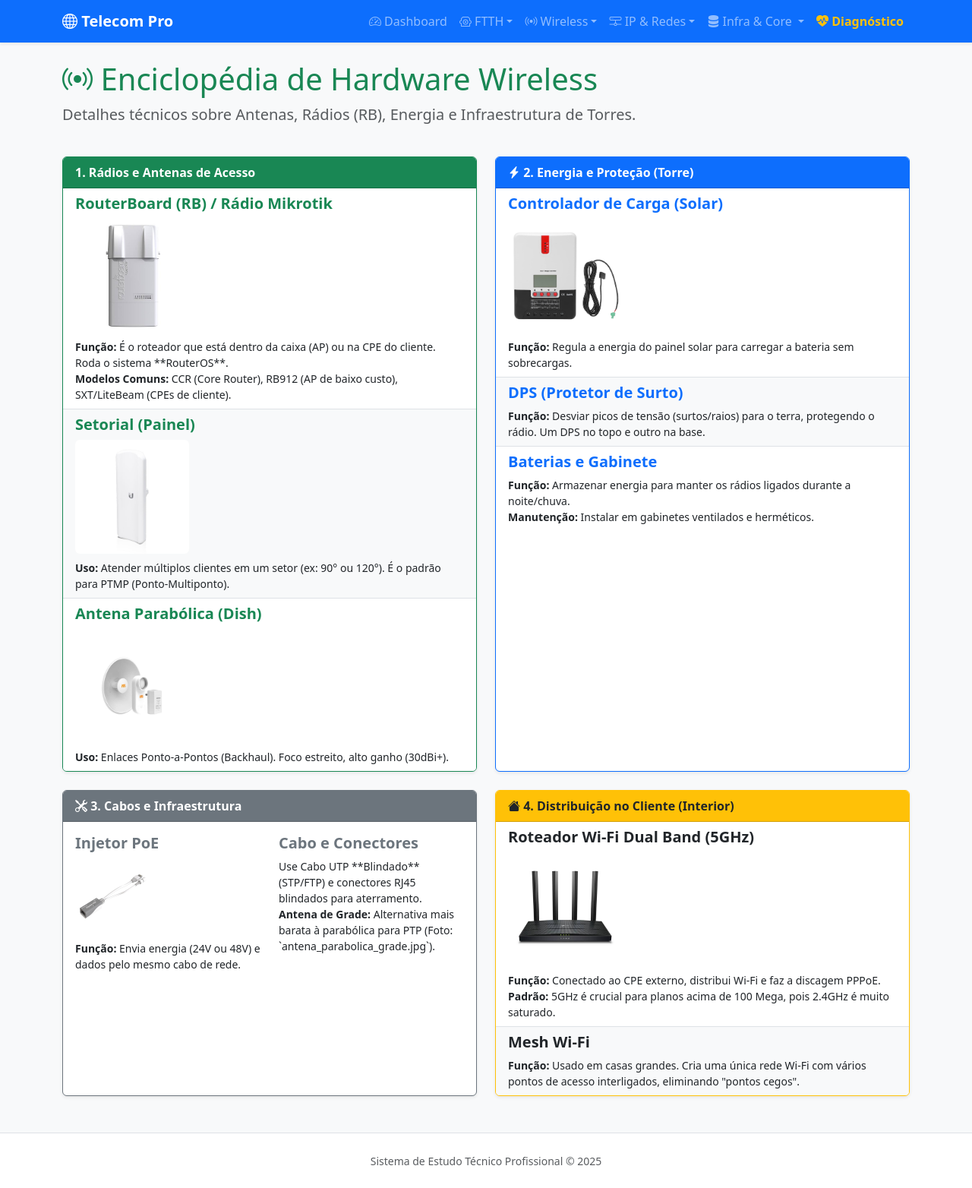
After one commit to binhog29/projeto_telecom, a Flask app: page /radio/hardware in a window 1280 px wide. The commit adds this page. Shown: the whole page at 76% size. Run offline with Flask 3, Linux system fonts and the light colour scheme.

Commit message:
Adiciona fotos finais do módulo WISP

```diff
--- a/app.py
+++ b/app.py
@@ -1,11 +1,11 @@
 from flask import Flask, render_template, request
 import ipaddress
-import random # Para o Quiz
+import random
 
 app = Flask(__name__)
 
 # =================================================================
-# BANCO DE QUESTÕES (Mantido no topo, simplificado aqui por brevidade)
+# BANCO DE QUESTÕES (Mantido para a lógica do Quiz)
 # =================================================================
 QUIZ_FTTH = {
     "q1": {"pergunta": "Qual é a cor OBRIGATÓRIA do conector em redes GPON?", "opcoes": {"A": "Azul (UPC)", "B": "Verde (APC)", "C": "Preto (PC)"}, "resposta": "B", "modulo": "FTTH"},
@@ -14,6 +14,7 @@
     "q4": {"pergunta": "Qual é o principal uso da fibra G.657A?", "opcoes": {"A": "Cabos tronco longos", "B": "Cabos Drop (baixo raio de curvatura)", "C": "Links de 10Gbps"}, "resposta": "B", "modulo": "FTTH"},
     "q5": {"pergunta": "Qual componente passivo tem a maior perda típica (atenuação) na rede FTTH?", "opcoes": {"A": "Fusão (0.05 dB)", "B": "Conector (0.5 dB)", "C": "Splitter (10.5 dB+)"}, "resposta": "C", "modulo": "FTTH"},
 }
+
 QUIZ_IP = {
     "q1": {"pergunta": "Qual protocolo é RÁPIDO, não garante entrega, e é usado para Jogos/VoIP?", "opcoes": {"A": "TCP", "B": "HTTP", "C": "UDP"}, "resposta": "C", "modulo": "IP"},
     "q2": {"pergunta": "Em uma rede /24, qual é o endereço de Broadcast?", "opcoes": {"A": "O primeiro IP", "B": "O último IP (ex: .255)", "C": "O IP do gateway"}, "resposta": "B", "modulo": "IP"},
@@ -21,6 +22,7 @@
     "q4": {"pergunta": "Qual é o objetivo principal do PPPoE em um provedor?", "opcoes": {"A": "Garantir a qualidade de serviço (QoS)", "B": "Exigir autenticação (Login/Senha)", "C": "Apenas entregar IP automaticamente"}, "resposta": "B", "modulo": "IP"},
     "q5": {"pergunta": "O que o DNS faz?", "opcoes": {"A": "Muda o endereço MAC", "B": "Entrega IP automaticamente", "C": "Traduz domínio (nome) para IP"}, "resposta": "C", "modulo": "IP"},
 }
+
 QUIZ_RADIO = {
     "q1": {"pergunta": "Qual a porcentagem mínima da Zona de Fresnel que deve estar livre de obstáculos?", "opcoes": {"A": "50%", "B": "60%", "C": "80%"}, "resposta": "B", "modulo": "Rádio"},
     "q2": {"pergunta": "Qual frequência é preferida para Backhaul PTP em áreas rurais de longa distância?", "opcoes": {"A": "60 GHz", "B": "5.8 GHz", "C": "2.4 GHz"}, "resposta": "B", "modulo": "Rádio"},
@@ -56,8 +58,8 @@
         return render_template('ftth_calc.html', titulo="FTTH: Simulador Pro")
     return render_template('ftth_calc.html', titulo="FTTH: Simulador Pro")
 
-# --- SUB-ROTAS: DETALHES DE HARDWARE FTTH (GARANTINDO QUE EXISTEM) ---
-# Seus arquivos HTML devem existir para estas rotas
+# --- SUB-ROTAS: DETALHES DE HARDWARE FTTH ---
+# ESTAS ROTAS SÃO DEFINIDAS EXPLICITAMENTE E SÃO AS CORRETAS
 @app.route('/ftth/hardware/olt')
 def ftth_hw_olt():
     return render_template('ftth_hw_olt.html', titulo="HW: OLT")
@@ -102,11 +104,14 @@
 def ftth_hw_pto():
     return render_template('ftth_hw_pto.html', titulo="HW: PTO/Roseta")
 
-
 # --- MÓDULO RÁDIO (WIRELESS) ---
 @app.route('/radio/teoria')
 def radio_teoria():
     return render_template('radio_teoria.html', titulo="Rádio: WISP Training")
+
+@app.route('/radio/hardware')
+def radio_hardware():
+    return render_template('radio_hardware.html', titulo="Rádio: Enciclopédia de Hardware")
 
 # --- MÓDULO IP (REDES LÓGICAS) ---
 @app.route('/ip/teoria')
@@ -115,10 +120,58 @@
 
 @app.route('/ip/calc', methods=['GET', 'POST'])
 def ip_calc():
-    # ... (Sua lógica de cálculo IP em Python - Mantida para brevidade) ...
-    pass # Remova este 'pass' se você estiver usando a lógica de cálculo IP
+    context = {'titulo': "Calculadora IP (CIDR)"}
 
-# --- MÓDULO DIAGNÓSTICO E QUIZ ---
+    if request.method == 'GET':
+        return render_template('ip_calc.html', **context)
+
+    if request.method == 'POST':
+        ip_entrada = request.form.get('ip_address')
+        cidr_entrada = int(request.form.get('cidr_mask'))
+
+        context.update({
+            'ip_entrada': ip_entrada,
+            'cidr_entrada': cidr_entrada
+        })
+
+        try:
+            network = ipaddress.ip_network(f'{ip_entrada}/{cidr_entrada}', strict=False)
+
+            network_address = str(network.network_address)
+            netmask = str(network.netmask)
+            broadcast_address = str(network.broadcast_address)
+
+            if cidr_entrada == 32:
+                total_hosts = 1
+                first_usable = ip_entrada
+                last_usable = ip_entrada
+            elif cidr_entrada == 31:
+                total_hosts = 0
+                first_usable = "N/A"
+                last_usable = "N/A"
+            else:
+                total_hosts = network.num_addresses - 2
+                first_usable = str(network.network_address + 1)
+                last_usable = str(network.broadcast_address - 1)
+
+            context.update({
+                'resultado': True,
+                'net_addr': network_address,
+                'broadcast': broadcast_address,
+                'net_mask': netmask,
+                'first_ip': first_usable,
+                'last_ip': last_usable,
+                'hosts': total_hosts
+            })
+
+            return render_template('ip_calc.html', **context)
+
+        except ValueError:
+            context['erro'] = "Endereço IP ou Máscara inválida! Verifique a sintaxe."
+            return render_template('ip_calc.html', **context)
+
+
+# --- ROTA DE DIAGNÓSTICO E QUIZ ---
 @app.route('/diag')
 def diag_home():
     return render_template('diag_home.html', titulo="Central de Diagnóstico")
@@ -201,5 +254,4 @@
 
 
 if __name__ == '__main__':
-    # VOCÊ DEVE TER REMOVIDO O LOOP PROBLEMÁTICO AQUI
     app.run(debug=True)
--- a/templates/base.html
+++ b/templates/base.html
@@ -34,16 +34,19 @@
                     <li><a class="dropdown-item" href="/ftth/calc">Simulador de Potência</a></li>
                 </ul>
             </li>
+
             <li class="nav-item dropdown">
                 <a class="nav-link dropdown-toggle" href="#" role="button" data-bs-toggle="dropdown"><i class="bi bi-broadcast"></i> Wireless</a>
                 <ul class="dropdown-menu shadow">
                     <li><a class="dropdown-item" href="/radio/teoria">Engenharia WISP</a></li>
-                </ul>
+                    <li><a class="dropdown-item" href="/radio/hardware">Hardware & Antenas</a></li> </ul>
             </li>
+
             <li class="nav-item dropdown">
                 <a class="nav-link dropdown-toggle" href="#" role="button" data-bs-toggle="dropdown"><i class="bi bi-hdd-network"></i> IP & Redes</a>
                 <ul class="dropdown-menu shadow">
                     <li><a class="dropdown-item" href="/ip/teoria">Protocolos (TCP/IP)</a></li>
+                    <li><hr class="dropdown-divider"></li>
                     <li><a class="dropdown-item" href="/ip/calc">Calculadora CIDR</a></li>
                 </ul>
             </li>
--- a/templates/home.html
+++ b/templates/home.html
@@ -40,8 +40,10 @@
                 <h2 class="h5 mb-0 text-success fw-bold">2. Rádio (WISP)</h2>
             </div>
             <p class="text-muted small">Enlaces 5.8GHz, Zona de Fresnel e infra de torres.</p>
-            <div class="mt-auto pt-3 d-grid">
-                <a href="/radio/teoria" class="btn btn-outline-success fw-bold">Acessar Módulo Wireless →</a>
+            <div class="mt-auto pt-3">
+                <div class="d-flex gap-2 mb-2">
+                    <a href="/radio/teoria" class="btn btn-outline-success fw-bold flex-fill">Teoria</a>
+                    <a href="/radio/hardware" class="btn btn-success fw-bold flex-fill">Hardware</a> </div>
             </div>
         </div>
     </div>
--- /dev/null
+++ b/templates/radio_hardware.html
@@ -0,0 +1,109 @@
+{% extends "base.html" %}
+
+{% block conteudo %}
+<div class="row mb-4">
+    <div class="col-12">
+        <h1 class="text-success"><i class="bi bi-broadcast"></i> Enciclopédia de Hardware Wireless</h1>
+        <p class="lead text-muted">Detalhes técnicos sobre Antenas, Rádios (RB), Energia e Infraestrutura de Torres.</p>
+    </div>
+</div>
+
+<div class="row g-4">
+
+    <div class="col-lg-6">
+        <div class="card shadow-sm border-success h-100">
+            <div class="card-header bg-success text-white fw-bold"><i class="bi bi-antenna-fill"></i> 1. Rádios e Antenas de Acesso</div>
+            <div class="list-group list-group-flush">
+
+                <div class="list-group-item">
+                    <h5 class="fw-bold text-success">RouterBoard (RB) / Rádio Mikrotik</h5>
+                    <img src="{{ url_for('static', filename='img/routerboard.jpg') }}" class="img-fluid mb-2 rounded" style="max-height: 150px; object-fit: cover;" onerror="this.src='https://placehold.co/600x150/28a745/FFF?text=FOTO+RouterBoard+Mikrotik'">
+                    <p class="small mb-0"><strong>Função:</strong> É o roteador que está dentro da caixa (AP) ou na CPE do cliente. Roda o sistema **RouterOS**.</p>
+                    <p class="small mb-0"><strong>Modelos Comuns:</strong> CCR (Core Router), RB912 (AP de baixo custo), SXT/LiteBeam (CPEs de cliente).</p>
+                </div>
+
+                <div class="list-group-item bg-light">
+                    <h5 class="fw-bold text-success">Setorial (Painel)</h5>
+                    <img src="{{ url_for('static', filename='img/antena_setorial.jpg') }}" class="img-fluid mb-2 rounded" style="max-height: 150px; object-fit: cover;" onerror="this.src='https://placehold.co/600x150/28a745/FFF?text=FOTO+SETORIAL'">
+                    <p class="small mb-0"><strong>Uso:</strong> Atender múltiplos clientes em um setor (ex: 90° ou 120°). É o padrão para PTMP (Ponto-Multiponto).</p>
+                </div>
+
+                 <div class="list-group-item">
+                    <h5 class="fw-bold text-success">Antena Parabólica (Dish)</h5>
+                     <img src="{{ url_for('static', filename='img/antena_parabolica.jpg') }}" class="img-fluid mb-2 rounded" style="max-height: 150px; object-fit: cover;" onerror="this.src='https://placehold.co/600x150/0d6efd/FFF?text=FOTO+PARABOLICA+(DISH)'">
+                    <p class="small mb-0"><strong>Uso:</strong> Enlaces Ponto-a-Pontos (Backhaul). Foco estreito, alto ganho (30dBi+).</p>
+                </div>
+
+            </div>
+        </div>
+    </div>
+
+    <div class="col-lg-6">
+        <div class="card shadow-sm border-primary h-100">
+            <div class="card-header bg-primary text-white fw-bold"><i class="bi bi-lightning-charge-fill"></i> 2. Energia e Proteção (Torre)</div>
+            <div class="list-group list-group-flush">
+
+                <div class="list-group-item">
+                    <h5 class="fw-bold text-primary">Controlador de Carga (Solar)</h5>
+                    <img src="{{ url_for('static', filename='img/controlador_carga.jpg') }}" class="img-fluid mb-2 rounded" style="max-height: 150px; object-fit: contain;" onerror="this.src='https://placehold.co/600x150/0d6efd/FFF?text=FOTO+CONTROLADOR+DE+CARGA'">
+                    <p class="small mb-0"><strong>Função:</strong> Regula a energia do painel solar para carregar a bateria sem sobrecargas.</p>
+                </div>
+
+                <div class="list-group-item bg-light">
+                    <h5 class="fw-bold text-primary">DPS (Protetor de Surto)</h5>
+                    <p class="small mb-0"><strong>Função:</strong> Desviar picos de tensão (surtos/raios) para o terra, protegendo o rádio. Um DPS no topo e outro na base.</p>
+                </div>
+
+                <div class="list-group-item">
+                    <h5 class="fw-bold text-primary">Baterias e Gabinete</h5>
+                    <p class="small mb-0"><strong>Função:</strong> Armazenar energia para manter os rádios ligados durante a noite/chuva.</p>
+                    <p class="small mb-0"><strong>Manutenção:</strong> Instalar em gabinetes ventilados e herméticos.</p>
+                </div>
+
+            </div>
+        </div>
+    </div>
+
+    <div class="col-lg-6">
+        <div class="card shadow-sm border-secondary h-100">
+            <div class="card-header bg-secondary text-white fw-bold"><i class="bi bi-tools"></i> 3. Cabos e Infraestrutura</div>
+            <div class="card-body">
+                <div class="row">
+                    <div class="col-md-6">
+                        <h5 class="fw-bold text-secondary">Injetor PoE</h5>
+                        <img src="{{ url_for('static', filename='img/injetor_poe.jpg') }}" class="img-fluid mb-2 rounded" style="max-height: 100px; object-fit: contain;" onerror="this.src='https://placehold.co/400x100/6c757d/FFF?text=FOTO+INJETOR+POE'">
+                        <p class="small mb-0"><strong>Função:</strong> Envia energia (24V ou 48V) e dados pelo mesmo cabo de rede.</p>
+                    </div>
+                    <div class="col-md-6">
+                         <h5 class="fw-bold text-secondary">Cabo e Conectores</h5>
+                         <p class="small mb-0">Use Cabo UTP **Blindado** (STP/FTP) e conectores RJ45 blindados para aterramento.</p>
+                         <p class="small mb-0"><strong>Antena de Grade:</strong> Alternativa mais barata à parabólica para PTP (Foto: `antena_parabolica_grade.jpg`).</p>
+                    </div>
+                </div>
+            </div>
+        </div>
+    </div>
+
+    <div class="col-lg-6">
+        <div class="card shadow-sm border-warning h-100">
+            <div class="card-header bg-warning text-dark fw-bold"><i class="bi bi-house-fill"></i> 4. Distribuição no Cliente (Interior)</div>
+            <div class="list-group list-group-flush">
+
+                <div class="list-group-item">
+                    <h5 class="fw-bold text-dark">Roteador Wi-Fi Dual Band (5GHz)</h5>
+                    <img src="{{ url_for('static', filename='img/router_wifi_dualband.jpg') }}" class="img-fluid mb-2 rounded" style="max-height: 150px; object-fit: contain;" onerror="this.src='https://placehold.co/600x150/ffc107/000?text=FOTO+ROTEADOR+DUAL+BAND'">
+                    <p class="small mb-0"><strong>Função:</strong> Conectado ao CPE externo, distribui Wi-Fi e faz a discagem PPPoE.</p>
+                    <p class="small mb-0"><strong>Padrão:</strong> 5GHz é crucial para planos acima de 100 Mega, pois 2.4GHz é muito saturado.</p>
+                </div>
+
+                <div class="list-group-item bg-light">
+                    <h5 class="fw-bold text-dark">Mesh Wi-Fi</h5>
+                    <p class="small mb-0"><strong>Função:</strong> Usado em casas grandes. Cria uma única rede Wi-Fi com vários pontos de acesso interligados, eliminando "pontos cegos".</p>
+                </div>
+
+            </div>
+        </div>
+    </div>
+
+</div>
+{% endblock %}
```
Also changed, not shown: static/img/antena_parabolica.jpg (added), static/img/antena_parabolica_grade.jpg (added), static/img/antena_setorial.jpg (added), static/img/controlador_carga.jpg (added), static/img/injetor_poe.jpg (added), static/img/router_wifi_dualband.jpg (added), static/img/routerboard.jpg (added).
